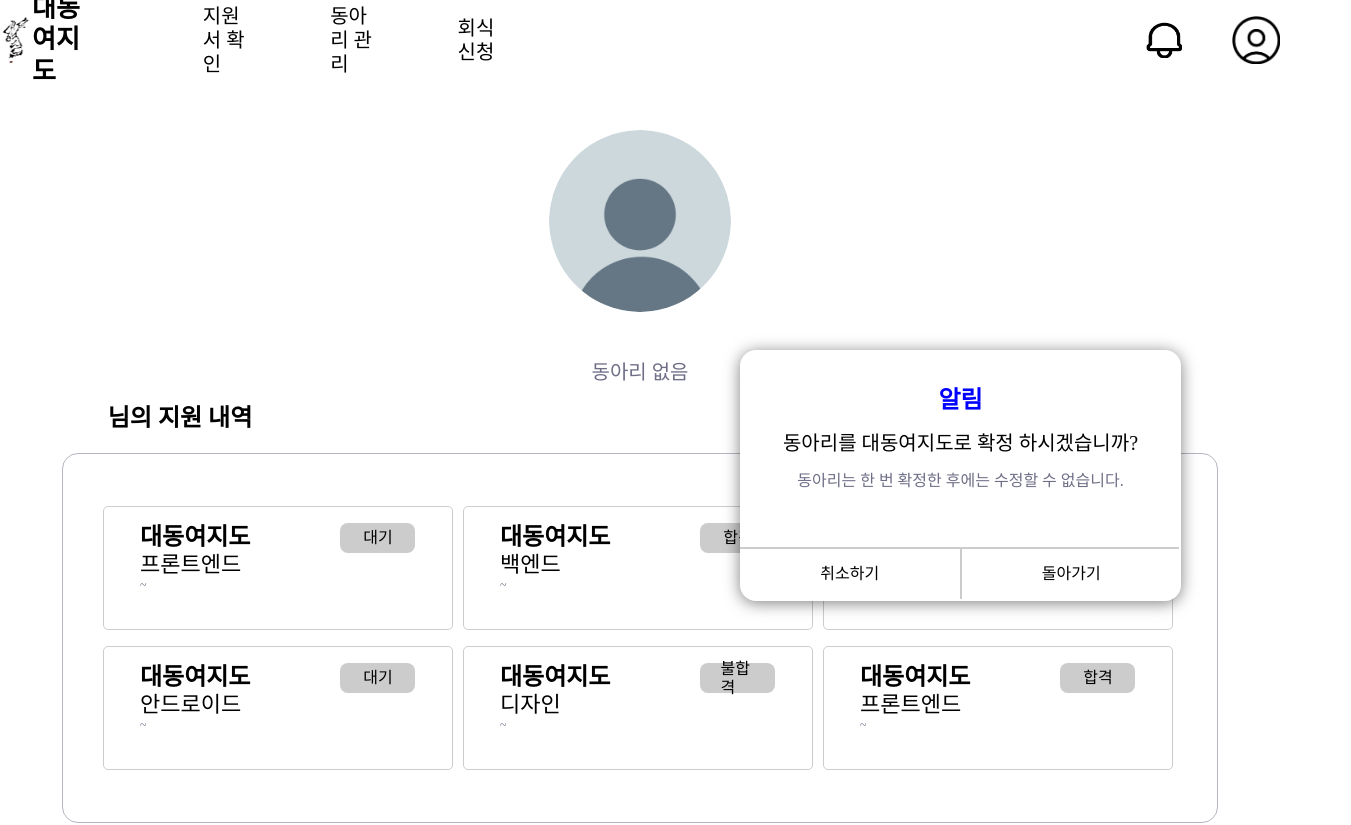
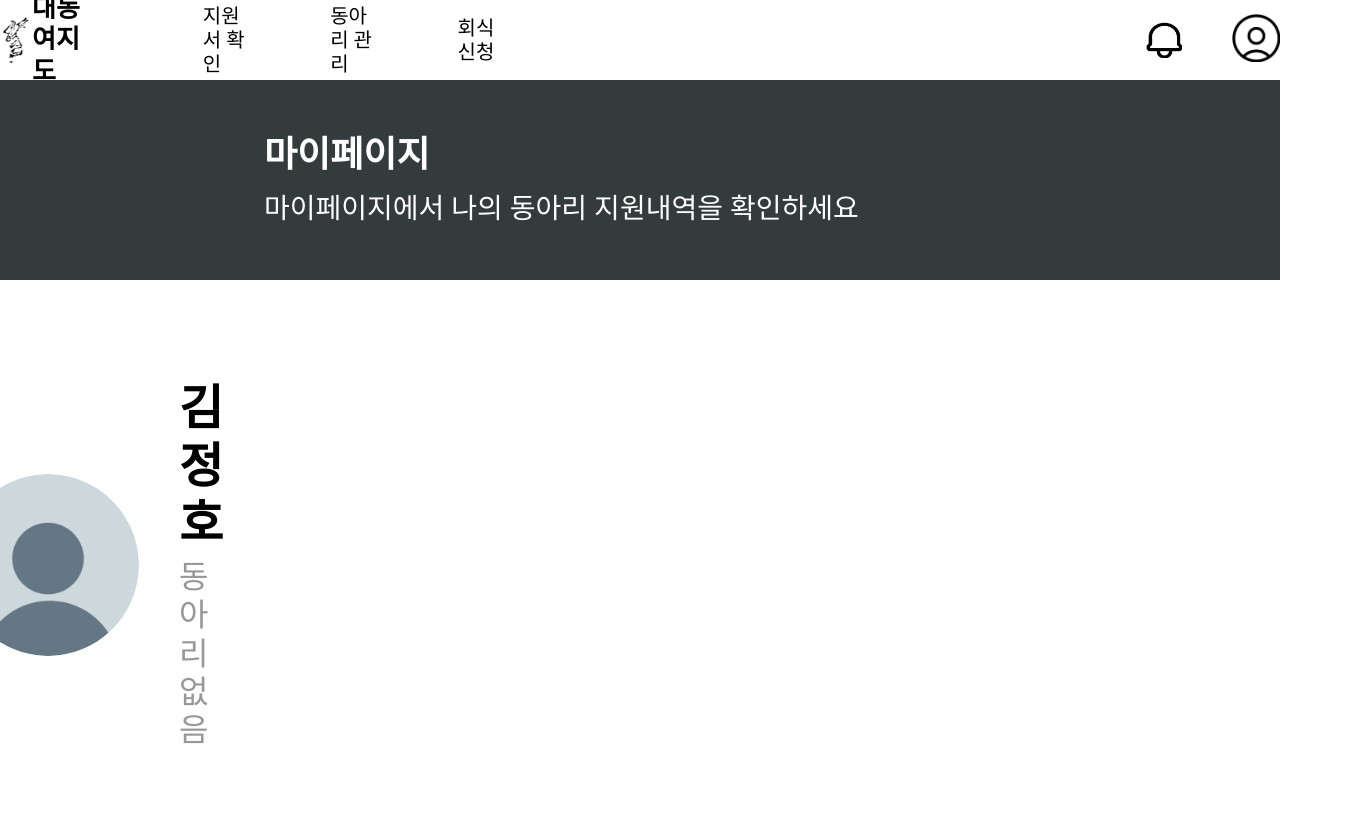
Before and after one commit to Team-jeong-ho-kim/Daedongyeojido_FE, a React (Create React App) app: page /My in a window 1280 px wide. Shown: the top 825 px of the page, 1351 px wide, since content can reach past the window. Built offline with nearby package versions, Linux system fonts and the light colour scheme; no server answers; a web font is replaced by a local one.

Commit message:
🌧 :: 마이페이지 퍼블리싱2

```diff
--- a/src/components/Header.tsx
+++ b/src/components/Header.tsx
@@ -27,7 +27,7 @@ const Header: React.FC<HeaderProps> = ({
   return (
     <Container>
       <Wrapper>
-        <LogoWrapper>
+        <LogoWrapper to="/">
           <LogoImg src={LogoBlack} />
           <Name>대동여지도</Name>
         </LogoWrapper>
@@ -39,7 +39,9 @@ const Header: React.FC<HeaderProps> = ({
       </Wrapper>
       <IconWrapper>
         <AlarmImg src={Alarm} onClick={AlarmClick} />
-        <MyPageImg src={MyPage} />
+        <Link to="/My">
+          <MyPageImg src={MyPage} />
+        </Link>
       </IconWrapper>
       {alarmVisible && <Alarm setAlarmVisible={setAlarmVisible_} />}
       {manageVisible && <ClubMgt setManageVisible={setManageVisible_} />}
@@ -62,7 +64,7 @@ const Wrapper = styled.div`
   gap: 100px;
 `;
 
-const LogoWrapper = styled.div`
+const LogoWrapper = styled(Link)`
   display: flex;
   align-items: center;
 `;
--- a/src/components/PlusMember.tsx
+++ b/src/components/PlusMember.tsx
@@ -15,17 +15,10 @@ const PlusMember: React.FC<PlusMemberProps> = ({ setPlusMemberVisible }) => {
   ];
   return (
     <Container>
-      <Top>
-        <Text>
-          <ClubName placeholder="동아리 이름" />
-          <Teacher placeholder="동아리 담당 선생님" />
-        </Text>
-        <Icons>
-          <Icon src={Edit} />
-          <Icon src={Plus} />
-          <Icon src={Remove} />
-        </Icons>
-      </Top>
+      <Text>
+        <ClubName placeholder="동아리 이름" />
+        <Teacher placeholder="동아리 담당 선생님" />
+      </Text>
       <Line></Line>
       <MemberWrapper>
         {info.map((element) => (
@@ -65,13 +58,6 @@ const Container = styled.div`
   box-shadow: 0px 2px 16px 0px rgba(0, 0, 0, 0.5);
 `;
 
-const Top = styled.div`
-  display: flex;
-  justify-content: center;
-  align-items: center;
-  gap: 180px;
-`;
-
 const Text = styled.div`
   display: flex;
   gap: 8px;
@@ -106,7 +92,6 @@ const Member = styled.div`
 
 const Delete = styled.p`
   font-size: 16px;
-  font-weight: 400;
   color: #6e6e87;
 `;
 
@@ -120,18 +105,6 @@ const NameNumber = styled.div`
   border: 1px solid #cccccc;
   color: black;
 `;
-
-const Icons = styled.div`
-  display: flex;
-  gap: 12px;
-  margin-left: 20px;
-`;
-
-const Icon = styled.img`
-  width: 16px;
-  height: 16px;
-`;
-
 const MemberWrapper = styled.div`
   display: flex;
   flex-direction: column;
--- a/src/page/Mypage.tsx
+++ b/src/page/Mypage.tsx
@@ -4,6 +4,7 @@ import { useEffect, useState } from "react";
 import { Profile } from "../assets";
 import MyAlarm from "../components/MyAlarm";
 import axios from "axios";
+import Footer from "../components/Footer";
 
 axios.interceptors.request.use(
   (config) => {
@@ -37,37 +38,43 @@ const Mypage = () => {
     { name: "대동여지도", major: "프론트엔드", date: "~", state: "합격" },
   ];
 
-  useEffect(() => {
-    const fetchData = async () => {
-      const response = await axios.post(
-        "https://prod-server.xquare.app/jung-ho/user/student-info",
-        null,
-        {
-          headers: {
-            Authorization: `Bearer ${localStorage.getItem("access_token")}`,
-          },
-        }
-      );
-      setUserData(response.data);
-    };
-    fetchData();
-  });
+  // useEffect(() => {
+  //   const fetchData = async () => {
+  //     const response = await axios.post(
+  //       "https://prod-server.xquare.app/jung-ho/user/student-info",
+  //       null,
+  //       {
+  //         headers: {
+  //           Authorization: `Bearer ${localStorage.getItem("access_token")}`,
+  //         },
+  //       }
+  //     );
+  //     setUserData(response.data);
+  //   };
+  //   fetchData();
+  // });
 
   return (
     <Container>
-      <MyAlarm />
+      {/* <MyAlarm /> */}
       <Header
         setAlarmVisible={setAlarmVisible_}
         setManageVisible={setManageVisible_}
       />
       <MyPageWrapper>
+        <SmallBanner>
+          <Title>마이페이지</Title>
+          <Explain>마이페이지에서 나의 동아리 지원내역을 확인하세요</Explain>
+        </SmallBanner>
         <ProfileWrapper>
           <ProfileImg src={Profile} />
-          <MyName>{userData?.name}</MyName>
-          <MyClub>{userData?.myClub || "동아리 없음"}</MyClub>
+          <MyText>
+            <MyName>김정호</MyName>
+            <MyClub>{userData?.myClub || "동아리 없음"}</MyClub>
+          </MyText>
         </ProfileWrapper>
         <ApplyWrapper>
-          <MyApply>{userData?.name}님의 지원 내역</MyApply>
+          <MyApply>{userData?.name}님의 동아리 지원 내역</MyApply>
           <ClubWrapper>
             {Clubs.map((element) => (
               <Club>
@@ -81,6 +88,7 @@ const Mypage = () => {
             ))}
           </ClubWrapper>
         </ApplyWrapper>
+        <Footer />
       </MyPageWrapper>
     </Container>
   );
@@ -90,21 +98,42 @@ const Container = styled.div`
   position: relative;
 `;
 
+const SmallBanner = styled.div`
+  display: flex;
+  flex-direction: column;
+  gap: 15px;
+  justify-content: center;
+  width: 100%;
+  height: 200px;
+  background-color: #333b3d;
+  padding-left: 264px;
+`;
+
+const Title = styled.p`
+  color: White;
+  font-size: 36px;
+  font-weight: 700;
+`;
+
+const Explain = styled.p`
+  color: White;
+  font-size: 28px;
+`;
+
 const MyPageWrapper = styled.div`
   display: flex;
   flex-direction: column;
   justify-content: center;
   align-items: center;
-  gap: 20px;
-  margin-top: 50px;
+  gap: 100px;
 `;
 
 const ProfileWrapper = styled.div`
   display: flex;
-  flex-direction: column;
   justify-content: center;
   align-items: center;
-  gap: 16px;
+  gap: 40px;
+  margin-right: 1100px;
 `;
 
 const ProfileImg = styled.img`
@@ -113,16 +142,21 @@ const ProfileImg = styled.img`
   border-radius: 100px;
 `;
 
+const MyText = styled.div`
+  display: flex;
+  flex-direction: column;
+  gap: 5px;
+`;
+
 const MyName = styled.p`
-  font-size: 36px;
-  font-weight: 900;
-  margin-top: 16px;
+  font-size: 48px;
+  font-weight: 700;
 `;
 
 const MyClub = styled.p`
-  font-size: 20px;
-  font-weight: 500;
-  color: #6e6e87;
+  font-size: 32px;
+  font-weight: 300;
+  color: #989898;
 `;
 
 const ApplyWrapper = styled.div`
@@ -134,21 +168,24 @@ const ApplyWrapper = styled.div`
 `;
 
 const MyApply = styled.p`
-  font-size: 24px;
+  font-size: 36px;
   font-weight: 700;
-  margin-right: 920px;
+  margin-right: 1100px;
 `;
 
 const ClubWrapper = styled.div`
   display: grid;
-  grid-template-columns: repeat(auto-fill, 350px 350px 350px);
-  row-gap: 16px;
-  column-gap: 10px;
-  width: 1156px;
-  height: 370px;
+  grid-template-columns: repeat(auto-fill, 608px 608px);
+  row-gap: 20px;
+  column-gap: 48px;
+  justify-content: center;
+  align-items: center;
+  width: 1392px;
+  height: 530px;
   border: 1px solid rgba(110, 110, 135, 0.5);
   border-radius: 16px;
   padding: 52px 40px;
+  background-color: #717678;
 `;
 
 const Club = styled.div`
@@ -156,28 +193,30 @@ const Club = styled.div`
   border: 1px solid #cccccc;
   border-radius: 5px;
   padding: 16px 16px 20px 36px;
-  gap: 90px;
+  gap: 319px;
+  height: 124px;
+  background-color: #ffffff;
 `;
 
 const ClubInfo = styled.div`
   display: flex;
   flex-direction: column;
+  gap: 6px;
 `;
 
 const ClubName = styled.p`
-  font-size: 24px;
-  font-weight: 700;
+  font-size: 32px;
 `;
 
 const Major = styled.p`
-  font-size: 22px;
-  font-weight: 500;
+  font-size: 20px;
+  color: #495052;
 `;
 
 const Date = styled.p`
   font-size: 12px;
   font-weight: 300;
-  color: #6e6e87;
+  color: #989898;
 `;
 
 const Button = styled.div`
@@ -185,10 +224,11 @@ const Button = styled.div`
   justify-content: center;
   align-items: center;
   border-radius: 8px;
-  width: 75px;
-  height: 30px;
-  padding: 8px 20px;
-  background-color: #cccccc;
+  width: 100px;
+  height: 32px;
+  background-color: #333b3d;
+  color: White;
+  font-size: 16px;
 `;
 
 export default Mypage;
```
